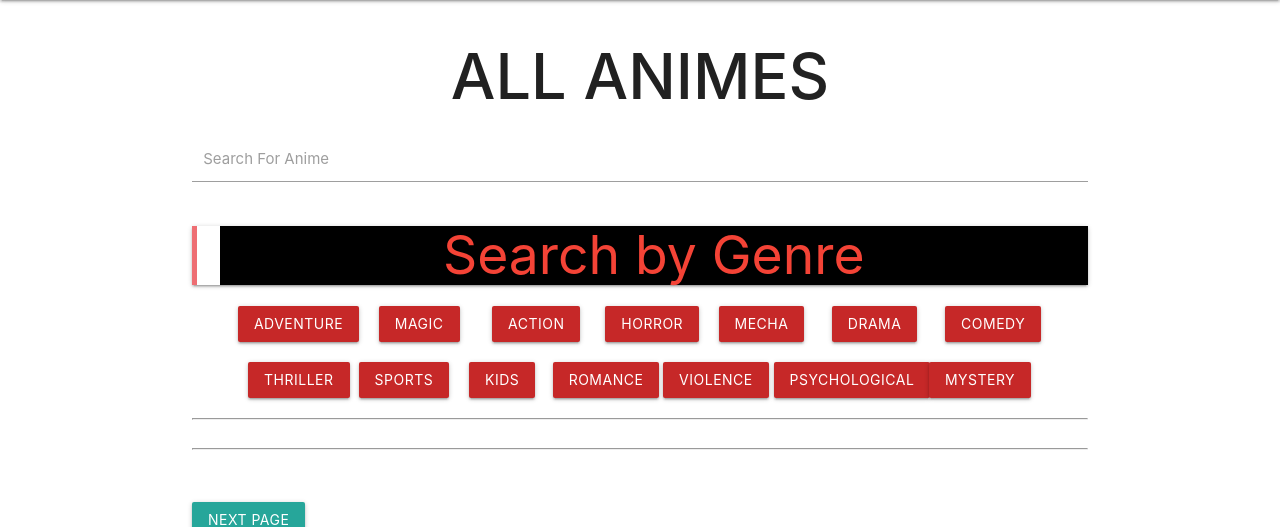
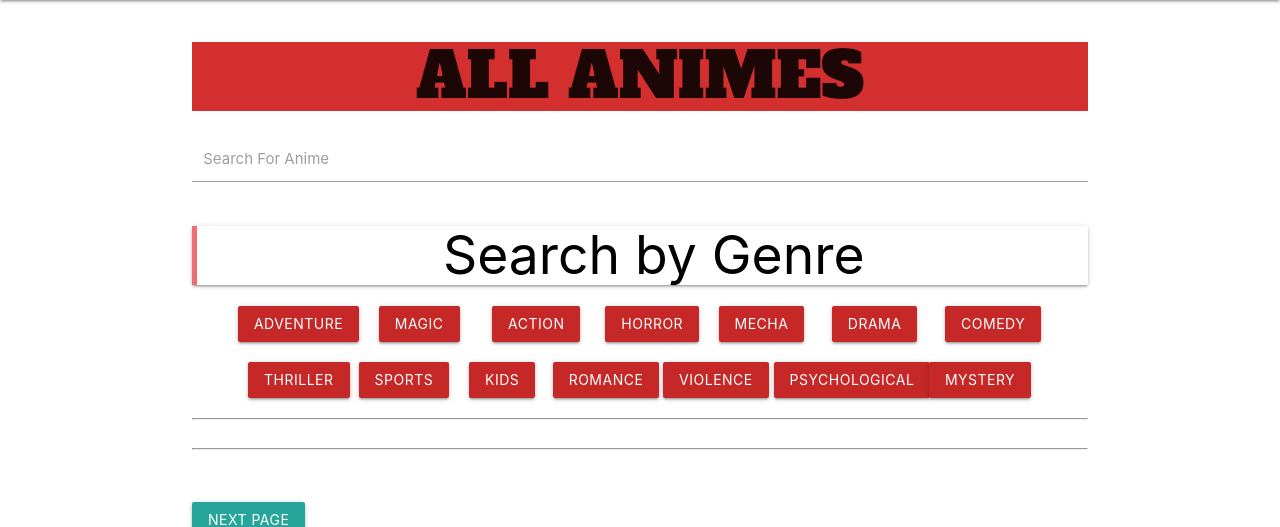
Before and after one commit to n8dizonmustard/fanime, a Django app: page /library/ in a window 1280 px wide. Shown: the part 64-591 px from the top of the page. Run offline with Django 3.2, Linux system fonts and the light colour scheme; data that the repository does not hold is empty.

Commit message:
more styles

```diff
--- a/fanime/fanime_app/static/css/style.css
+++ b/fanime/fanime_app/static/css/style.css
@@ -13,3 +13,7 @@ body {
     padding-top: 0;
     text-align: right;
   }
+
+  #library-h1{
+    font-family: 'Alfa Slab One', cursive;
+  }
--- a/fanime/fanime_app/templates/base.html
+++ b/fanime/fanime_app/templates/base.html
@@ -10,6 +10,8 @@
     <link rel="stylesheet" href="https://cdnjs.cloudflare.com/ajax/libs/materialize/1.0.0/css/materialize.min.css">
     <link rel="stylesheet" href="{% static 'css/style.css' %}">
     <script src="https://cdnjs.cloudflare.com/ajax/libs/materialize/1.0.0/js/materialize.min.js"></script>
+    <link rel="preconnect" href="https://fonts.gstatic.com">
+    <link href="https://fonts.googleapis.com/css2?family=Alfa+Slab+One&display=swap" rel="stylesheet">
 </head>
 
 <body>
--- a/fanime/fanime_app/templates/library.html
+++ b/fanime/fanime_app/templates/library.html
@@ -4,7 +4,7 @@
 {% block content %}
 
 <div class="center">
-    <h1><strong>ALL ANIMES</strong></h1>
+    <h1 id="library-h1" class="red darken-2"><strong>ALL ANIMES</strong></h1>
 </div>
 <!-- this does nothing right now but will be used to search anime by name -->
 <form class="col s12">
@@ -15,7 +15,7 @@
     <!-- sending over the category the user picks to urls -->
     <div class="card">
         <blockquote>
-            <h2 class=" black center"><span class="red-text">Search by Genre</span></h2>
+            <h2 class="center"><span class="black-text">Search by Genre</span></h2>
         </blockquote>
 
     </div>
@@ -23,7 +23,7 @@
 
     <div class="row">
 
-        <div class="col s1" style="margin-left: 5%; margin-right:7%;">
+        <div class=" col s1" style="margin-left: 5%; margin-right:7%;">
             <form action="{% url 'categories' 'adventure' %}">
                 <button type="submit" class="btn red darken-3">ADVENTURE</button>
             </form>
@@ -111,7 +111,7 @@
 
 
     <!-- showing first list of animes sent to us by api -->
-    <div class="row">
+    <div class="row black">
         {% for api_anime in response.data%}
         <div class="col s3">
             <a href="{% url 'detail' api_anime.id %}">
```
